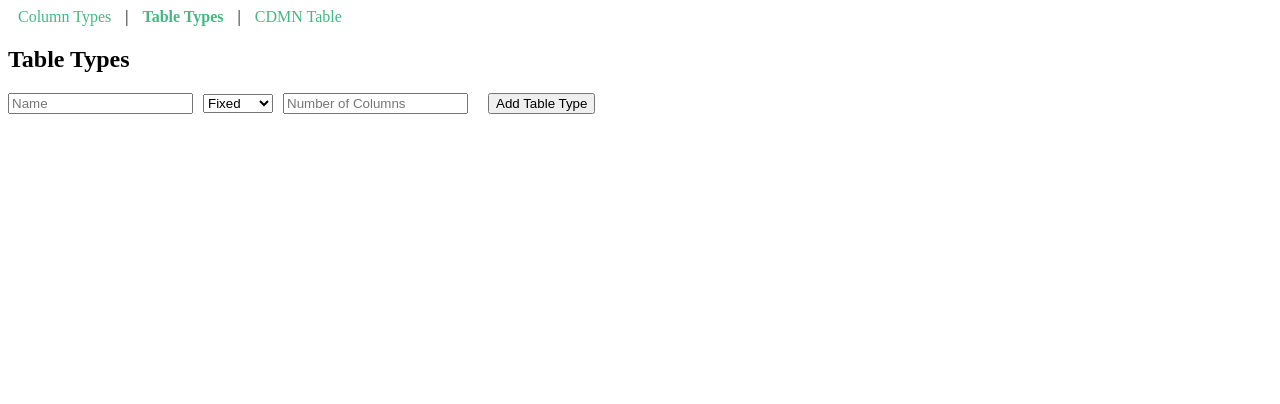
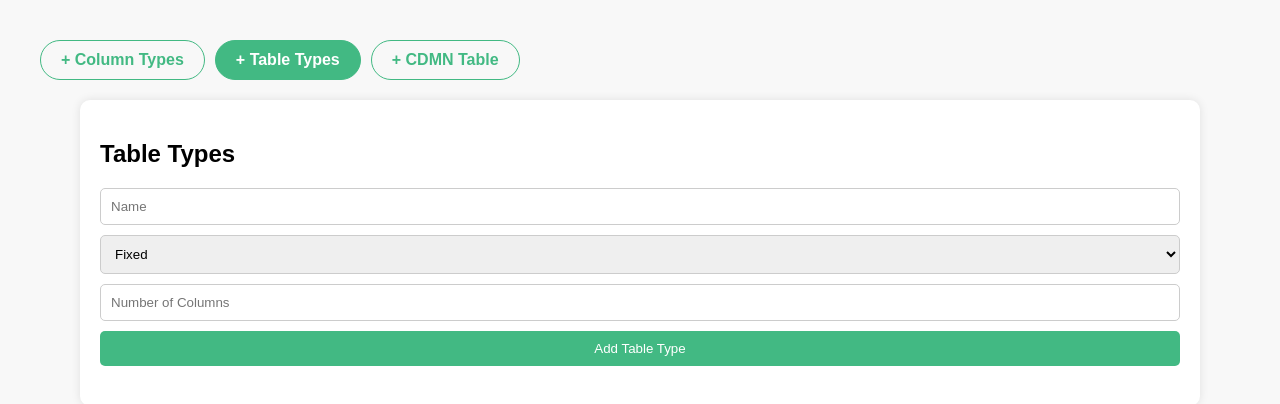
Before and after one commit to clintonimaroo/cdmn-research, a Vue app: page /table-types in a window 1280 px wide. Shown: the top 404 px of the page. Built offline with nearby package versions, Linux system fonts and the light colour scheme.

Commit message:
Updating UI

```diff
--- a/src/App.vue
+++ b/src/App.vue
@@ -1,24 +1,12 @@
 <template>
   <div id="app">
     <nav>
-      <router-link to="/column-types">Column Types</router-link> |
-      <router-link to="/table-types">Table Types</router-link> |
-      <router-link to="/cdmn-table">CDMN Table</router-link>
+      <router-link to="/column-types">+ Column Types</router-link>
+      <router-link to="/table-types">+ Table Types</router-link>
+      <router-link to="/cdmn-table">+ CDMN Table</router-link>
     </nav>
-    <router-view></router-view>
+    <div class="container">
+      <router-view></router-view>
+    </div>
   </div>
 </template>
-
-<style>
-nav {
-  margin-bottom: 20px;
-}
-nav a {
-  margin: 0 10px;
-  text-decoration: none;
-  color: #42b983;
-}
-nav a.router-link-exact-active {
-  font-weight: bold;
-}
-</style>
--- /dev/null
+++ b/src/assets/styles.css
@@ -0,0 +1,46 @@
+body {
+    font-family: 'Arial', sans-serif;
+    background-color: #f8f8f8;
+    margin: 0;
+    padding: 0;
+}
+
+#app {
+    padding: 20px;
+}
+
+nav {
+    display: flex;
+    gap: 10px;
+    margin-bottom: 20px;
+}
+
+nav a {
+    padding: 10px 20px;
+    border: 1px solid #42b983;
+    border-radius: 25px;
+    text-decoration: none;
+    color: #42b983;
+    font-weight: bold;
+    display: inline-block;
+}
+
+nav a.router-link-exact-active {
+    background-color: #42b983;
+    color: #fff;
+}
+
+.container {
+    background-color: #fff;
+    border-radius: 10px;
+    padding: 20px;
+    box-shadow: 0 0 10px rgba(0, 0, 0, 0.1);
+    width: 90%;
+    max-width: 1200px;
+    margin: 0 auto;
+}
+
+h2 {
+    font-size: 24px;
+    margin-bottom: 20px;
+}
--- a/src/components/CDMNTable.vue
+++ b/src/components/CDMNTable.vue
@@ -31,7 +31,7 @@
   name: 'CDMNTable',
   data() {
     return {
-        columns: ['Column1', 'Column2'],
+      columns: ['Column1', 'Column2'], // Replace with dynamic columns if needed
       newRow: {},
       rows: []
     };
@@ -50,22 +50,45 @@
 
 <style scoped>
 form {
+  display: flex;
+  flex-direction: column;
   margin-bottom: 20px;
+  gap: 10px;
 }
+
 input {
-    margin-right: 10px;
-    margin-bottom: 10px;
+  padding: 10px;
+  border: 1px solid #ccc;
+  border-radius: 5px;
 }
+
+button {
+  padding: 10px 20px;
+  border: none;
+  background-color: #42b983;
+  color: white;
+  border-radius: 5px;
+  cursor: pointer;
+}
+
 table {
   width: 100%;
   border-collapse: collapse;
   }
-  th, td {
+
+  th,
+  td {
     border: 1px solid #ccc;
     padding: 10px;
     text-align: left;
   }
-  button {
-    margin-left: 10px;
+
+  td button {
+    background-color: #e74c3c;
+    padding: 5px 10px;
+    border: none;
+    border-radius: 5px;
+    color: white;
+    cursor: pointer;
   }
 </style>
--- a/src/components/ColumnTypes.vue
+++ b/src/components/ColumnTypes.vue
@@ -39,12 +39,47 @@
 
 <style scoped>
 form {
+  display: flex;
+  flex-direction: column;
   margin-bottom: 20px;
+  gap: 10px;
 }
+
 input {
-    margin-right: 10px;
+  padding: 10px;
+  border: 1px solid #ccc;
+  border-radius: 5px;
 }
+
 button {
-    margin-left: 10px;
+  padding: 10px 20px;
+  border: none;
+  background-color: #42b983;
+  color: white;
+  border-radius: 5px;
+  cursor: pointer;
+}
+
+ul {
+  list-style: none;
+  padding: 0;
+}
+
+li {
+  display: flex;
+  justify-content: space-between;
+  padding: 10px;
+  background-color: #f0f0f0;
+  border-radius: 5px;
+  margin-bottom: 10px;
+}
+
+li button {
+  background-color: #e74c3c;
+  padding: 5px 10px;
+  border: none;
+  border-radius: 5px;
+  color: white;
+  cursor: pointer;
 }
 </style>
--- a/src/components/HelloWorld.vue
+++ /dev/null
@@ -1,58 +0,0 @@
-<template>
-  <div class="hello">
-    <h1>{{ msg }}</h1>
-    <p>
-      For a guide and recipes on how to configure / customize this project,<br>
-      check out the
-      <a href="https://cli.vuejs.org" target="_blank" rel="noopener">vue-cli documentation</a>.
-    </p>
-    <h3>Installed CLI Plugins</h3>
-    <ul>
-      <li><a href="https://github.com/vuejs/vue-cli/tree/dev/packages/%40vue/cli-plugin-babel" target="_blank" rel="noopener">babel</a></li>
-      <li><a href="https://github.com/vuejs/vue-cli/tree/dev/packages/%40vue/cli-plugin-eslint" target="_blank" rel="noopener">eslint</a></li>
-    </ul>
-    <h3>Essential Links</h3>
-    <ul>
-      <li><a href="https://vuejs.org" target="_blank" rel="noopener">Core Docs</a></li>
-      <li><a href="https://forum.vuejs.org" target="_blank" rel="noopener">Forum</a></li>
-      <li><a href="https://chat.vuejs.org" target="_blank" rel="noopener">Community Chat</a></li>
-      <li><a href="https://twitter.com/vuejs" target="_blank" rel="noopener">Twitter</a></li>
-      <li><a href="https://news.vuejs.org" target="_blank" rel="noopener">News</a></li>
-    </ul>
-    <h3>Ecosystem</h3>
-    <ul>
-      <li><a href="https://router.vuejs.org" target="_blank" rel="noopener">vue-router</a></li>
-      <li><a href="https://vuex.vuejs.org" target="_blank" rel="noopener">vuex</a></li>
-      <li><a href="https://github.com/vuejs/vue-devtools#vue-devtools" target="_blank" rel="noopener">vue-devtools</a></li>
-      <li><a href="https://vue-loader.vuejs.org" target="_blank" rel="noopener">vue-loader</a></li>
-      <li><a href="https://github.com/vuejs/awesome-vue" target="_blank" rel="noopener">awesome-vue</a></li>
-    </ul>
-  </div>
-</template>
-
-<script>
-export default {
-  name: 'HelloWorld',
-  props: {
-    msg: String
-  }
-}
-</script>
-
-<!-- Add "scoped" attribute to limit CSS to this component only -->
-<style scoped>
-h3 {
-  margin: 40px 0 0;
-}
-ul {
-  list-style-type: none;
-  padding: 0;
-}
-li {
-  display: inline-block;
-  margin: 0 10px;
-}
-a {
-  color: #42b983;
-}
-</style>
--- a/src/components/TableTypes.vue
+++ b/src/components/TableTypes.vue
@@ -7,7 +7,8 @@
         <option value="true">Fixed</option>
         <option value="false">Variable</option>
       </select>
-        <input v-if="newTableType.fixed === 'true'" v-model="newTableType.columns" placeholder="Number of Columns" type="number" min="1" required />
+      <input v-if="newTableType.fixed === 'true'" v-model="newTableType.columns" placeholder="Number of Columns"
+        type="number" min="1" required />
       <button type="submit">Add Table Type</button>
     </form>
     <ul>
@@ -44,12 +45,48 @@
 
 <style scoped>
 form {
+  display: flex;
+  flex-direction: column;
   margin-bottom: 20px;
+  gap: 10px;
 }
-  input, select {
-    margin-right: 10px;
+
+input,
+select {
+  padding: 10px;
+  border: 1px solid #ccc;
+  border-radius: 5px;
 }
+
 button {
-    margin-left: 10px;
+  padding: 10px 20px;
+  border: none;
+  background-color: #42b983;
+  color: white;
+  border-radius: 5px;
+  cursor: pointer;
+}
+
+ul {
+  list-style: none;
+  padding: 0;
+}
+
+li {
+  display: flex;
+  justify-content: space-between;
+  padding: 10px;
+  background-color: #f0f0f0;
+  border-radius: 5px;
+  margin-bottom: 10px;
+}
+
+li button {
+  background-color: #e74c3c;
+  padding: 5px 10px;
+  border: none;
+  border-radius: 5px;
+  color: white;
+  cursor: pointer;
 }
 </style>
--- a/src/main.js
+++ b/src/main.js
@@ -1,5 +1,6 @@
 import { createApp } from 'vue';
 import App from './App.vue';
 import router from './router';
+import './assets/styles.css';
 
 createApp(App).use(router).mount('#app');
```
Lines whose indentation alone changed are shown as unchanged.
